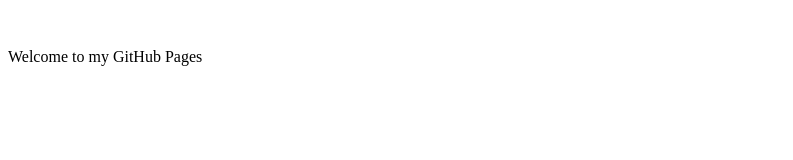
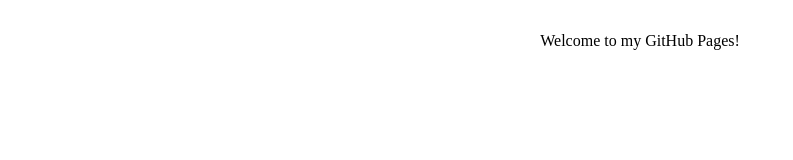
Before and after one commit to anas-aljabri/anas-aljabri.github.io, a plain HTML site: page index.html in a window 1280 px wide. Shown: the whole page, without its empty margins (0-793 px from the left). Drawn offline with Linux system fonts and the light colour scheme.

Commit message:
Update index.html

```diff
--- a/index.html
+++ b/index.html
@@ -1,3 +1,3 @@
-<div style="text-align: centre; margin-top: 3rem">
-<p>Welcome to my GitHub Pages</p>
+<div style="text-align: center; margin-top: 2rem">
+<p>Welcome to my GitHub Pages!</p>
 </div>
```
